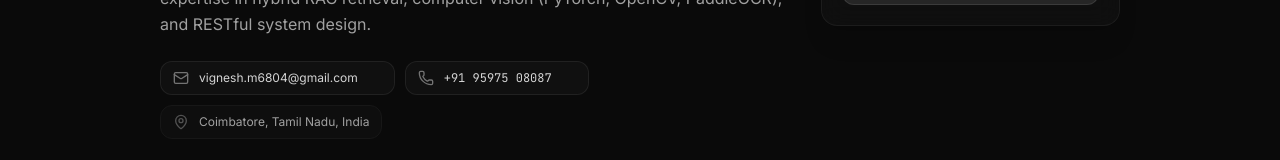
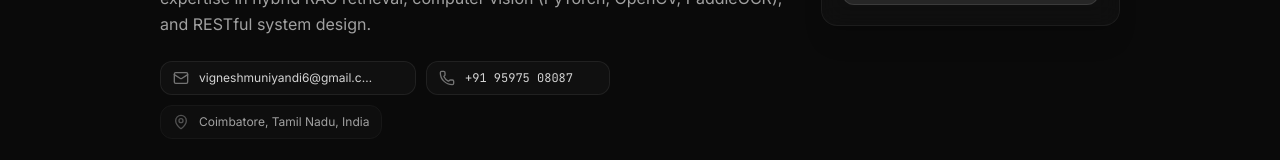
Before and after one commit to Vicky6804/Portfolio, a React (Vite) app: page / in a window 1280 px wide. Shown: the part 356-516 px from the top of the page. Built offline with nearby package versions, Linux system fonts and the light colour scheme.

Commit message:
data-change

```diff
--- a/src/data.js
+++ b/src/data.js
@@ -2,7 +2,7 @@ export const personalInfo = {
   name: "Vignesh M",
   title: "Software Engineer | Full Stack & AI Developer",
   subTitle: "B.Tech in AI & Data Science · Full-Stack Systems & Applied AI",
-  email: "vignesh.m6804@gmail.com",
+  email: "vigneshmuniyandi6@gmail.com",
   phone: "+91 95975 08087",
   github: "https://github.com/Vicky6804",
   githubUsername: "Vicky6804",
```
